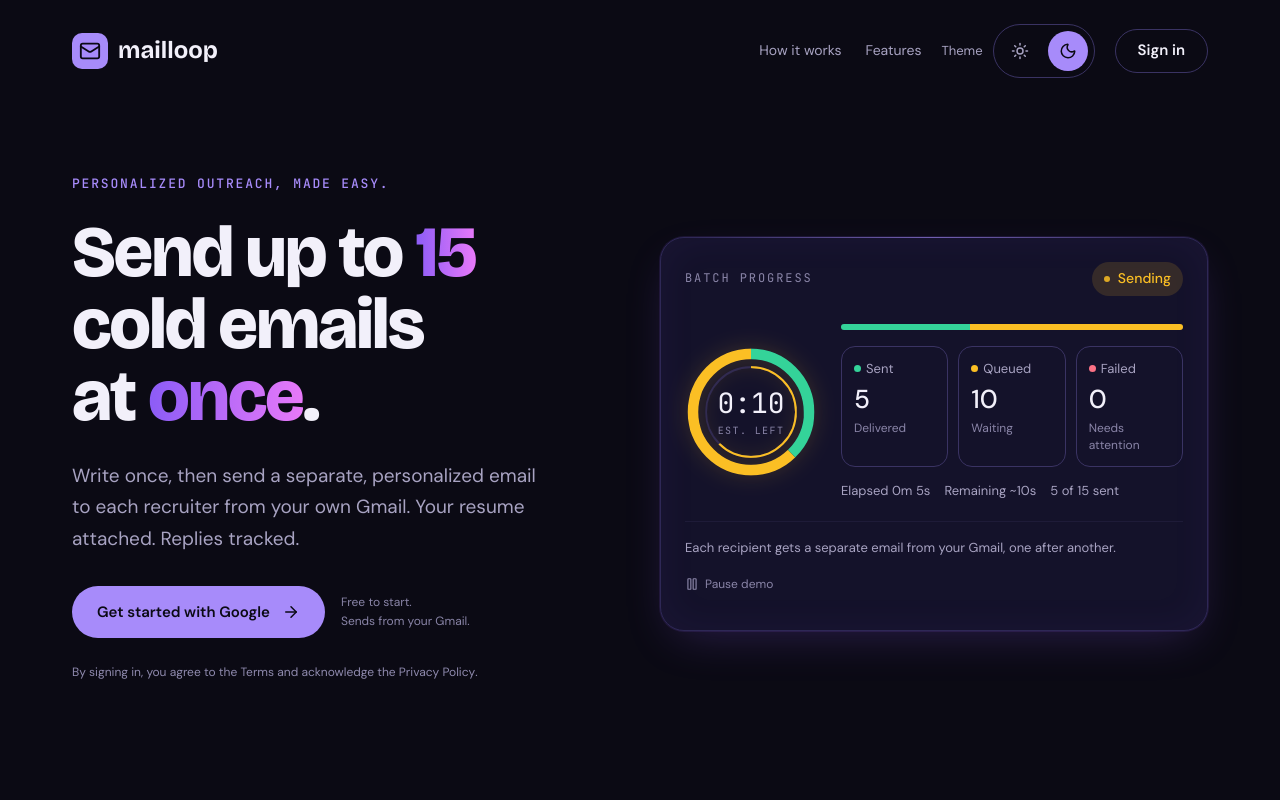
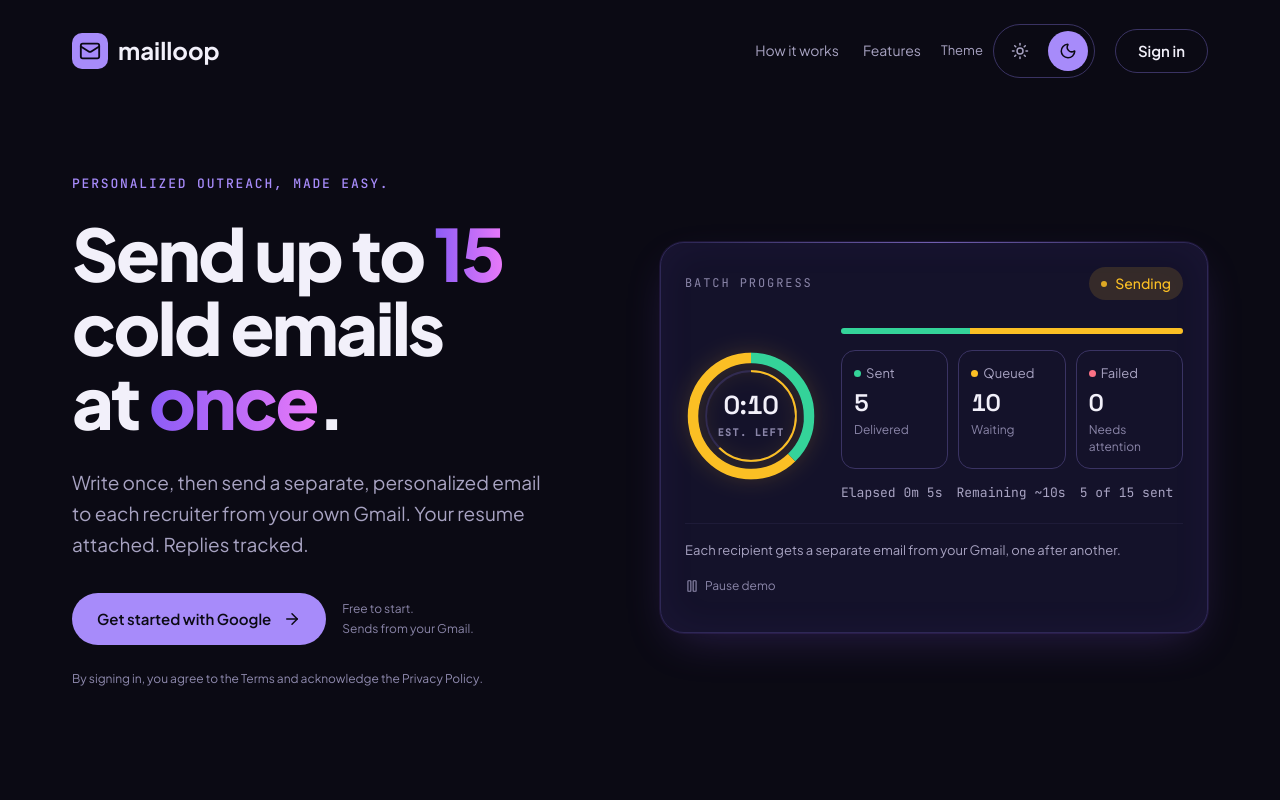
Before and after one commit to Czar-16/mailloop, a Next.js app: page / in a window 1280 px wide. Shown: the top 800 px of the page. Built offline with nearby package versions, Linux system fonts and the light colour scheme; no server answers.

Commit message:
Update Mailloop typography with Jakarta Sans and Space Grotesk

```diff
--- a/src/app/globals.css
+++ b/src/app/globals.css
@@ -106,8 +106,9 @@
   --color-error-deep: var(--destructive);
   --color-warning: var(--warning);
   --color-warning-soft: var(--warning-soft);
-  --font-sans: var(--font-inter);
-  --font-mono: ui-monospace, SFMono-Regular, Consolas, monospace;
+  --font-sans: var(--font-plus-jakarta), system-ui, sans-serif;
+  --font-mono: var(--font-jetbrains), monospace;
+  --font-num: var(--font-space-grotesk), system-ui, sans-serif;
   --radius-sm: 12px;
   --radius-md: 12px;
   --radius-lg: 20px;
@@ -122,7 +123,7 @@
       ),
       var(--background);
     color: var(--foreground);
-    font-family: var(--font-inter), system-ui, sans-serif;
+    font-family: var(--font-sans);
     font-size: 14px;
     line-height: 1.5;
   }
@@ -224,7 +225,7 @@
   box-shadow: var(--shadow);
 }
 @utility eyebrow {
-  font-family: ui-monospace, monospace;
+  font-family: var(--font-mono);
   font-size: 12px;
   line-height: 16px;
   letter-spacing: 0.14em;
@@ -746,7 +747,7 @@ table {
   min-width: 560px;
 }
 textarea {
-  font-family: ui-monospace, monospace;
+  font-family: var(--font-sans);
   resize: vertical;
 }
 @media (max-width: 860px) {
@@ -1564,7 +1565,7 @@ dialog.tutorial-dialog[data-phase="closing"]::backdrop {
   background: var(--accent-soft);
 }
 .tutorial-placeholder-chips {
-  font-family: ui-monospace, monospace;
+  font-family: var(--font-sans);
 }
 .tutorial-mini-link {
   color: var(--link);
@@ -1641,8 +1642,10 @@ dialog.tutorial-dialog[data-phase="closing"]::backdrop {
   background: var(--surface);
 }
 .tutorial-mini-ring strong {
-  font-family: ui-monospace, monospace;
+  font-family: var(--font-num);
   font-size: 20px;
+  font-weight: 600;
+  font-variant-numeric: tabular-nums;
 }
 .tutorial-mini-legend {
   display: flex;
@@ -1764,7 +1767,7 @@ dialog.tutorial-dialog[data-phase="closing"]::backdrop {
 .workspace-header-controls,
 .send-checklist,
 .compose-send-button {
-  font-family: var(--font-jakarta), system-ui, sans-serif;
+  font-family: var(--font-sans);
 }
 .workspace-header-controls {
   --workspace-track: #e2dcf7;
@@ -1796,12 +1799,12 @@ dialog.tutorial-dialog[data-phase="closing"]::backdrop {
   transform: translateX(34px);
 }
 .workspace-header-controls > .inline-flex > span {
-  font-family: var(--font-jakarta), system-ui, sans-serif;
+  font-family: var(--font-sans);
   font-size: 12px;
   color: var(--muted-foreground, #55507f);
 }
 .workspace-mono-label {
-  font-family: var(--font-jetbrains), monospace;
+  font-family: var(--font-mono);
   font-size: 10px;
   font-weight: 400;
   letter-spacing: 0.16em;
--- a/src/app/layout.tsx
+++ b/src/app/layout.tsx
@@ -1,10 +1,13 @@
 import type { Metadata, Viewport } from "next";
-import { Inter, Plus_Jakarta_Sans, JetBrains_Mono } from "next/font/google";
+import {
+  Plus_Jakarta_Sans,
+  JetBrains_Mono,
+  Space_Grotesk,
+} from "next/font/google";
 import "./globals.css";
 import { themeScript } from "@/lib/theme";
-const sans = Inter({ variable: "--font-inter", subsets: ["latin"] });
-const jakarta = Plus_Jakarta_Sans({
-  variable: "--font-jakarta",
+const sans = Plus_Jakarta_Sans({
+  variable: "--font-plus-jakarta",
   subsets: ["latin"],
   weight: ["400", "500", "600", "700", "800"],
   fallback: ["system-ui", "sans-serif"],
@@ -12,8 +15,14 @@ const jakarta = Plus_Jakarta_Sans({
 const jetbrains = JetBrains_Mono({
   variable: "--font-jetbrains",
   subsets: ["latin"],
-  weight: ["400", "500", "700"],
+  weight: ["400", "500"],
   fallback: ["monospace"],
+});
+const num = Space_Grotesk({
+  variable: "--font-space-grotesk",
+  subsets: ["latin"],
+  weight: ["500", "600", "700"],
+  fallback: ["system-ui", "sans-serif"],
 });
 export const metadata: Metadata = {
   metadataBase: new URL("https://mailloop.in"),
@@ -41,12 +50,12 @@ export default function RootLayout({
     <html
       suppressHydrationWarning
       lang="en"
-      className={`${sans.variable} ${jakarta.variable} ${jetbrains.variable} antialiased`}
+      className={`${sans.variable} ${jetbrains.variable} ${num.variable} antialiased`}
     >
       <head>
         <script dangerouslySetInnerHTML={{ __html: themeScript }} />
       </head>
-      <body className="min-h-screen">
+      <body className="min-h-screen font-sans">
         <a
           href="#main-content"
           className="fixed left-4 top-4 z-50 -translate-y-24 rounded-sm bg-primary px-4 py-3 text-primary-foreground focus:translate-y-0"
--- a/src/app/page.tsx
+++ b/src/app/page.tsx
@@ -1,6 +1,5 @@
 import type { Metadata } from "next";
 import Link from "next/link";
-import { Bricolage_Grotesque, DM_Sans } from "next/font/google";
 import { ArrowRight, Mail } from "lucide-react";
 import { auth, signIn } from "@/auth";
 import { db } from "@/lib/db";
@@ -9,18 +8,6 @@ import { ThemeSwitch } from "@/components/landing/theme-switch";
 import { BatchProgressCard } from "@/components/landing/batch-progress-card";
 import { FeatureCards } from "@/components/landing/feature-cards";
 import "@/components/landing/landing.css";
-
-const headings = Bricolage_Grotesque({
-  variable: "--font-landing-heading",
-  subsets: ["latin"],
-  weight: ["700", "800"],
-  display: "swap",
-});
-const body = DM_Sans({
-  variable: "--font-landing-body",
-  subsets: ["latin"],
-  display: "swap",
-});
 
 export const dynamic = "force-dynamic";
 export const metadata: Metadata = {
@@ -66,7 +53,7 @@ export default async function Home({
     await signIn("google", { redirectTo: "/compose" });
   };
   return (
-    <div className={`landing ${headings.variable} ${body.variable}`}>
+    <div className="landing">
       <header className="landing-container landing-header">
         <Link
           href="/"
--- a/src/components/campaign-progress.tsx
+++ b/src/components/campaign-progress.tsx
@@ -293,7 +293,7 @@ function BatchRing({
           ) : (
             <>
               <b
-                className={`timer-value font-mono ${caption === "EST. LEFT" ? (center.length <= 4 ? "text-[32px]" : center.length === 5 ? "text-[28px]" : center.length === 6 ? "text-[23px]" : "text-[19px]") : "text-[18px]"} font-medium tracking-[-.04em] tabular-nums`}
+                className={`timer-value font-num ${caption === "EST. LEFT" ? (center.length <= 4 ? "text-[26px]" : center.length === 5 ? "text-[23px]" : center.length === 6 ? "text-[21px]" : "text-[19px]") : "text-[18px]"} font-semibold tracking-[-.02em] tabular-nums`}
               >
                 {center}
               </b>
@@ -474,14 +474,14 @@ function BatchProgress({ data }: { data: CampaignProgressData }) {
                   />
                   {stat.label}
                 </dt>
-                <dd className="mt-1 text-2xl font-medium tabular-nums">
+                <dd className="mt-1 font-num text-2xl font-semibold tracking-[-.02em] tabular-nums">
                   {stat.count}
                 </dd>
                 <dd className="mt-0.5 text-[11px] text-body">{stat.caption}</dd>
               </div>
             ))}
           </dl>
-          <div className="mt-3.5 flex flex-wrap items-center gap-x-4 gap-y-2 text-xs tabular-nums text-body">
+          <div className="mt-3.5 flex flex-wrap items-center gap-x-4 gap-y-2 font-mono text-xs tabular-nums text-body">
             <span className="inline-flex items-center gap-1.5">
               <Clock className="size-3.5" aria-hidden="true" />
               Elapsed {Math.floor(elapsed / 60)}m {elapsed % 60}s
--- a/src/components/landing/landing.css
+++ b/src/components/landing/landing.css
@@ -27,7 +27,7 @@
   min-height: 100vh;
   background: var(--landing-bg);
   color: var(--landing-fg);
-  font-family: var(--font-landing-body), system-ui, sans-serif;
+  font-family: var(--font-sans);
   font-size: 16px;
   line-height: 1.55;
 }
@@ -78,7 +78,7 @@ html[data-theme="dark"]:has(.landing) {
 .landing h3,
 .landing-logo,
 .landing-footer-wordmark {
-  font-family: var(--font-landing-heading), system-ui, sans-serif;
+  font-family: var(--font-sans);
 }
 .landing a:focus-visible,
 .landing button:focus-visible {
@@ -214,7 +214,7 @@ html[data-theme="dark"]:has(.landing) {
   padding-block: 56px 80px;
 }
 .landing-eyebrow {
-  font-family: var(--font-jetbrains), monospace;
+  font-family: var(--font-mono);
   font-size: 13px;
   font-weight: 500;
   text-transform: uppercase;
@@ -225,8 +225,8 @@ html[data-theme="dark"]:has(.landing) {
 .landing h1 {
   font-size: clamp(40px, 6vw, 72px);
   font-weight: 800;
-  line-height: 1;
-  letter-spacing: -0.03em;
+  line-height: 1.03;
+  letter-spacing: -0.035em;
   max-width: 550px;
 }
 .landing-gradient-text {
@@ -323,7 +323,7 @@ html[data-theme="dark"]:has(.landing) {
 }
 .landing-step-number {
   display: block;
-  font-family: var(--font-jetbrains), monospace;
+  font-family: var(--font-sans);
   font-size: 14px;
   color: var(--landing-accent-text);
   margin-bottom: 28px;
@@ -466,7 +466,7 @@ html[data-theme="dark"]:has(.landing) {
   gap: 12px;
 }
 .landing-batch-label {
-  font-family: var(--font-jetbrains), monospace;
+  font-family: var(--font-mono);
   font-size: 12px;
   text-transform: uppercase;
   letter-spacing: 0.16em;
@@ -555,16 +555,19 @@ html[data-theme="dark"]:has(.landing) {
   flex-direction: column;
   align-items: center;
   gap: 4px;
-  font-family: var(--font-jetbrains), monospace;
+  font-family: var(--font-num);
+  font-weight: 600;
+  letter-spacing: -0.02em;
 }
 .landing-countdown > span {
   min-width: 4ch;
   text-align: center;
-  font-size: 28px;
+  font-size: 26px;
   line-height: 1.2;
   font-variant-numeric: tabular-nums;
 }
 .landing-countdown small {
+  font-family: var(--font-mono);
   font-size: 10px;
   letter-spacing: 0.14em;
   color: var(--landing-faint);
@@ -594,7 +597,7 @@ html[data-theme="dark"]:has(.landing) {
   pointer-events: none;
 }
 .landing-completion-label {
-  font-family: var(--font-jetbrains), monospace;
+  font-family: var(--font-mono);
   font-size: 10px;
   line-height: 1;
   letter-spacing: 0.14em;
@@ -702,8 +705,10 @@ html[data-theme="dark"]:has(.landing) {
   flex-shrink: 0;
 }
 .landing-stat-value {
-  font-size: 26px;
-  font-weight: 500;
+  font-family: var(--font-num);
+  font-size: 24px;
+  font-weight: 600;
+  letter-spacing: -0.02em;
   line-height: 1.6;
   font-variant-numeric: tabular-nums;
 }
@@ -718,6 +723,7 @@ html[data-theme="dark"]:has(.landing) {
   gap: 4px 14px;
   margin-top: 14px;
   font-size: 13px;
+  font-family: var(--font-mono);
   color: var(--landing-muted);
   font-variant-numeric: tabular-nums;
 }
--- a/src/components/progress-ring.tsx
+++ b/src/components/progress-ring.tsx
@@ -218,7 +218,7 @@ export function ProgressRing({
         {!complete && (
           <div className="absolute inset-0 mx-auto grid w-[110px] content-center text-center">
             <b
-              className={`timer-value font-mono ${center === "Sending" ? "text-[18px]" : "text-[30px]"} tracking-[-.04em] tabular-nums`}
+              className={`timer-value font-num font-semibold ${center === "Sending" ? "text-[18px]" : "text-[26px]"} tracking-[-.02em] tabular-nums`}
             >
               {center}
             </b>
```
Also changed, not shown: 1 other file (tests, documents, lock files or other folders).
